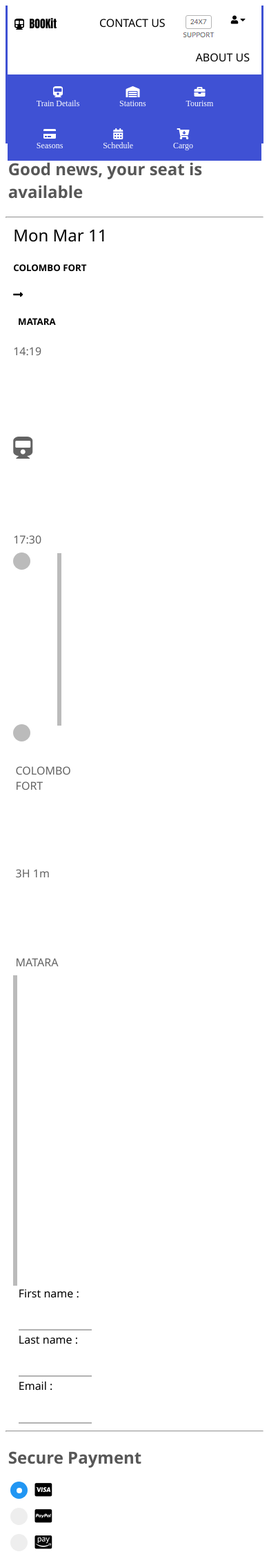
After one commit to ShalithaCell/Online-Train-Reservation, a PHP site: page /Layout/payment.html in a window 390 px wide. The commit adds this page. Shown: the top 2253 px of the page at 69% size. Run offline with PHP 8.4, Linux system fonts and the light colour scheme.

Commit message:
Added payment page

```diff
--- /dev/null
+++ b/Layout/payment.html
@@ -0,0 +1,254 @@
+<!DOCTYPE html>
+<html>
+
+<head>
+        <meta charset="UTF-8" />
+        <meta name="viewport" content="width=device-width, initial-scale=1.0" />
+        <link rel="shortcut icon" type="image/x-icon" href="../resources/favicon-train.ico" />
+
+        <!--Fontawesome-->
+        <link rel="stylesheet" type="text/css" href="../fontawesome/css/all.css" />
+        <link rel="stylesheet" href="../fontawesome/css/fontawesome.min.css" />
+
+        <!--Navigation bar and footer-->
+        <link rel="stylesheet" type="text/css" href="../Style/style-custom.css" />
+        <link rel="stylesheet" type="text/css" href="../Style/style-custom-nav.css" />
+
+        <!--style sheets for this page only-->
+        <link rel="stylesheet" type="text/css" href="../Style/style-payment.css" />
+
+        <!--jquery-->
+        <script src="../Script/jquery-3.3.1.min.js"></script>
+        <!--jquery UI-->
+        <script src="../Script/jquery-ui.min.js"></script>
+        <link rel="stylesheet" href="../Style/jquery-ui.css" />
+
+        <!--Jquery confirm-->
+        <script src="../Script/jquery-confirm.min.js"></script>
+        <link rel="stylesheet" href="../Style/jquery-confirm.min.css" />
+
+
+        <!--Custom combo box plugins-->
+        <script src="../Script/custom-combo.js"></script>
+        <link rel="stylesheet" type="text/css" href="../Style/style-custom-combo.css" />
+
+        <!--Herder js file-->
+        <script src="../Script/Header.js"></script>
+
+        <script>
+                //Jquery function for load navigation to page
+                $(function () {
+                        $("#Header").html(getHeaderMD());
+                        $("#footerID").html(getFooter());
+                });
+
+                $(document).ready(function () {
+
+                        //-------------------------js methods-------------------------------------------
+
+
+                        //jquery ui calender
+                        $('#txtDate').datepicker({
+                                minDate: "0",
+                                maxDate: "12/31/2019",
+                                changeMonth: true,
+                                changeYear: true,
+                                showButtonPanel: true,
+                                dateFormat: "m/d/yy"
+                        });
+
+
+
+                });
+
+        </script>
+
+        <title>BOOkit-Payment</title>
+</head>
+
+<body>
+        <!--Navigation Bar -->
+        <div id="Header"></div>
+
+        <!--Page Content -->
+        <div style="height:100%">
+                <h2 class="font-Sego" style="color: #575757;margin-left: 1%;">Good news, your seat is available</h2>
+                <hr>
+
+                <div class="form-inline" style="width: 100%">
+
+                <div class="col-md-3 font-Sego">
+                    <form>
+                        <label class="medium-font-size-icon">Mon Mar 11</label>
+                        <div class="form-inline"><h5>COLOMBO FORT &nbsp;&nbsp;</h5> <i class="fas fa-long-arrow-alt-right"></i> <h5>&nbsp;&nbsp;MATARA</h5></div>
+
+
+                        <div class="form-inline">
+                                <div >
+                                        <span class="slot">14:19</span>
+                                        <div class="v2"></div>
+                                        <span class="slot2"><i class="fas fa-train"></i></span>
+                                        <div class="v2"></div>
+                                        <span class="slot">17:30</span>
+                                    </div>
+                                    <div>
+                                            <span class="dot"></span>
+                                            <div class="vl"></div>
+                                            <span class="dot"></span>
+                                    </div>
+                                    <div style="margin-left:2%;">
+                                            <span class="slot">COLOMBO FORT</span>
+                                            <div class="v2"></div>
+                                            <span class="slot3">3H 1m</i></span>
+                                            <div class="v2"></div>
+                                            <span class="slot">MATARA</span>
+                                        </div>
+                        </div>
+
+
+
+
+                    </form>
+                </div>
+                <div class="col-md-3 form-inline">
+                    <div>
+                            <div class="v3"></div>
+                    </div>
+                    <div style="width: 90%;">
+                        <form action="">
+                            <div class="pay-details font-Sego">
+                                    <label for="txtTrainTo">First name :</label>
+                                    <input type="text" id="txtFirstName" name="txtbTo">
+                            </div>
+
+                            <div class="pay-details font-Sego">
+                                    <label for="txtTrainTo">Last name :</label>
+                                    <input type="text" id="txtLastName" name="txtbTo">
+                            </div>
+                            <div class="pay-details font-Sego">
+                                    <label for="txtTrainTo">Email :</label>
+                                    <input type="email" id="txtEmail" name="txtbTo">
+                            </div>
+
+                        </form>
+                    </div>
+
+
+
+
+                </div>
+
+
+
+            </div>
+
+            <hr>
+            <h2 class="font-Sego" style="color: #575757;margin-left: 1%;">Secure Payment</h2>
+            <div class="margin-left-space">
+
+                <form>
+                    <label class="container"><i class="fab fa-cc-visa"></i>
+                            <input type="radio" checked="checked" name="radio">
+                            <span class="checkmark"></span>
+                    </label>
+
+                    <label class="container"><i class="fab fa-cc-paypal"></i>
+                        <input type="radio" name="radio">
+                        <span class="checkmark"></span>
+                    </label>
+
+                    <label class="container"><i class="fab fa-cc-amazon-pay"></i>
+                        <input type="radio" name="radio">
+                        <span class="checkmark"></span>
+                    </label>
+
+                </form>
+
+                <form>
+                        <label >Accepted Cards</label>
+                        <div class="icon-container">
+                          <i class="fab fa-cc-visa" style="color:navy;"></i>
+                          <i class="fab fa-cc-amex" style="color:blue;"></i>
+                          <i class="fab fa-cc-mastercard" style="color:red;"></i>
+                          <i class="fab fa-cc-discover" style="color:orange;"></i>
+                        </div>
+                        <br>
+                        <div style="width: 50%;" class="form-inline">
+                            <div style="width: 50%;">
+                                    <label for="cname">Name on Card</label>
+                                    <input type="text" id="cname" name="cardname" placeholder="Card name">
+                            </div>
+
+                            <div style="margin-left: 5%;width: 30%;">
+                                    <label for="ccnum">Credit card number</label>
+                                    <input type="text" id="ccnum" name="cardnumber" placeholder="1111-2222-3333-4444">
+                            </div>
+                            <div style="margin-left: 5%;width: 10%;">
+                                    <label for="cvv">CVV</label>
+                                    <input type="text" id="cvv" name="cvv" placeholder="352">
+                            </div>
+
+                        </div>
+
+                        <div style="width: 50%;" class="form-inline">
+                                <div style="width: 50%;">
+                                        <label for="expmonth">Exp Month</label>
+                                        <input type="text" id="expmonth" name="expmonth" placeholder="September">
+                                </div>
+                                <div style="width: 45%; margin-left: 5%;">
+                                        <label for="expyear">Exp Year</label>
+                                        <input type="text" id="expyear" name="expyear" placeholder="2019">
+                                </div>
+                        </div>
+
+
+                </form>
+
+                <hr>
+
+                <div class="form-inline">
+                    <h2 class="font-Sego" style="color: #575757;margin-left: 1%;">
+                        Departure  Summery Total
+                    </h2>
+                    <span></span>
+                    <i class="fas fa-user margin-left-space"></i>
+
+                </div>
+
+                <div class="form-inline">
+                    <h4 class="font-Sego" style="color: #575757;margin-left: 1%;">
+                            Departure : Colombo
+                    </h4>
+                    <span></span>
+                    <h5 class="margin-left-space-md">$ 10</h5>
+                    <br>
+                </div>
+
+                <h4 class="font-Sego" style="color: #575757;margin-left: 1%;">
+                        Arrives : Matara
+                </h4>
+
+                <div class="form-inline">
+                        <h4 class="font-Sego" style="color: #575757;margin-left: 1%;">
+                                Total
+                        </h4>
+                        <span></span>
+                        <h5 style="margin-left: 11.5%;">$ 10</h5>
+                        <br>
+                    </div>
+
+                <div>
+                        <input type="submit" value="Continue to checkout" class="btn">
+                </div>
+
+
+
+            </div>
+
+        </div>
+
+        <!--Footer -->
+        <footer id="footerID"></footer>
+</body>
+
+</html>
--- a/Style/style-home.css
+++ b/Style/style-home.css
@@ -106,7 +106,7 @@ input[type=text] {
   }
   [type="date"]::-webkit-calendar-picker-indicator {
     opacity: 0;
-    +
+
   }
 
 
--- /dev/null
+++ b/Style/style-payment.css
@@ -0,0 +1,112 @@
+@charset "utf-8";
+/* CSS Document */
+
+.col-md-3{
+    width: 45%;
+    margin-left: 3%;
+}
+
+.dot {
+    height: 25px;
+    width: 25px;
+    background-color: #bbb;
+    border-radius: 50%;
+    display: inline-block;
+  }
+
+  .slot {
+    height: 25px;
+    width: 50px;
+    color: #636363;
+    display: inline-block;
+  }
+
+  .slot2 {
+    height: 25px;
+    width: 50px;
+    color: #636363;
+    display: inline-block;
+    font-size: 2em;
+  }
+
+  .slot3 {
+    height: 25px;
+    width: 50px;
+    color: #636363;
+    display: inline-block;
+    font-size: 1em;
+  }
+
+  .vl {
+    border-left: 6px solid  #bbb;
+    height: 250px;
+    margin-top: -17%;
+    margin-bottom: -1%;
+    margin-left: 38%
+  }
+
+  .v2 {
+    border-left: 6px solid  #fff;
+    height: 108px;
+    margin-top: -1%;
+    margin-bottom: -1%;
+    margin-left: 1%
+  }
+
+  .v3 {
+    border-left: 6px solid #bbb;
+    height: 450px;
+  }
+
+  input[type=text] {
+    width: 100%;
+    padding: 12px 20px;
+    margin: 0px 0;
+    box-sizing: border-box;
+    border: none;
+    border-bottom: 2px solid #B2B2B2  ;
+    margin-bottom: 2%;
+    margin-top: 2%;
+  }
+
+  input[type=email] {
+    width: 100%;
+    padding: 12px 20px;
+    margin: 0px 0;
+    box-sizing: border-box;
+    border: none;
+    border-bottom: 2px solid #B2B2B2  ;
+    margin-bottom: 2%;
+    margin-top: 2%;
+  }
+
+  .pay-details{
+    margin-left: 5%;
+    width: 70%;
+  }
+
+  .margin-left-space{
+    margin-left: 2%;
+  }
+
+  .margin-left-space-md{
+    margin-left: 5%;
+  }
+
+  .icon-container {
+    margin-bottom: 20px;
+    padding: 7px 0;
+    font-size: 24px;
+  }
+
+  .btn {
+    background-color: #4CAF50;
+    color: white;
+    padding: 12px;
+    margin: 10px 0;
+    border: none;
+    width: 100%;
+    border-radius: 3px;
+    cursor: pointer;
+    font-size: 17px;
+  }
```
